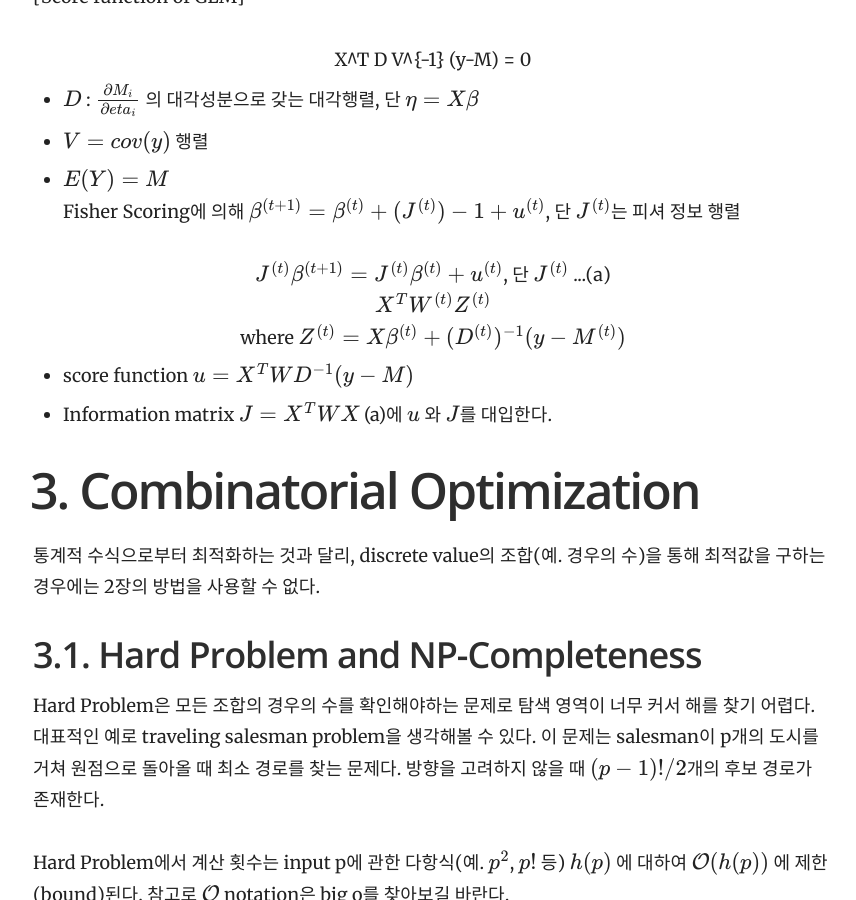
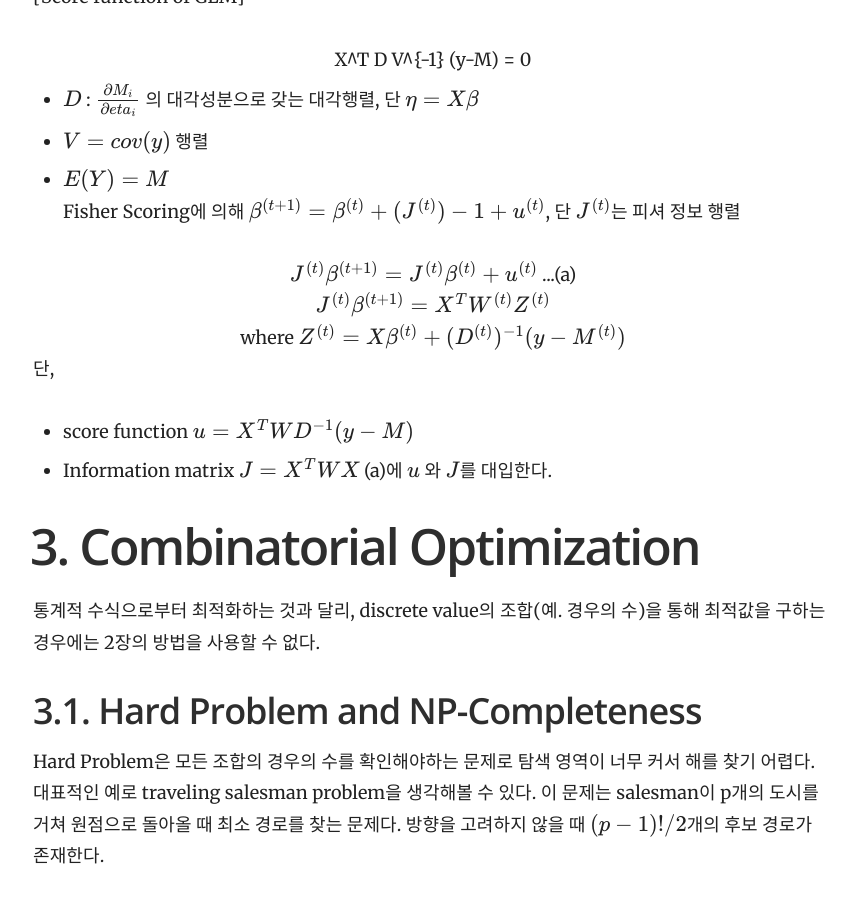
Before and after one commit to yrk3434/yrk3434.github.io, a Jekyll site: the page built from _docs/Theory/Computational Statistics_Optimization.md, in a window 1280 px wide and 900 px high, scrolled down 7353 px. Shown: the whole window, without its empty margins (357-1213 px from the left). Built offline with Jekyll 4.4.1, drawn with Linux system fonts in a browser that asks for light colours; formulas are drawn with MathJax 3.

Commit message:
Update Computational Statistics_Optimization.md

```diff
--- a/_docs/Theory/Computational Statistics_Optimization.md
+++ b/_docs/Theory/Computational Statistics_Optimization.md
@@ -217,9 +217,10 @@ GLM에서 y의 분포는 대개 지수족(exponential family)이다. GLM 전반
 - $ E(Y) = M $
 <br/>
 Fisher Scoring에 의해 $ \beta^{(t+1)}=\beta^{(t)} + (J^{(t)})-1+u^{(t)} $, 단 $ J^{(t)} $는 피셔 정보 행렬<br/>
-<center> $ J^{(t)} \beta^{(t+1)}= J^{(t)} \beta^{(t)} + u^{(t)} $, 단 $ J^{(t)} $ ...(a) </center>
-<center> $ X^T W^{(t)} Z^{(t)} $ </center>
+<center> $ J^{(t)} \beta^{(t+1)}= J^{(t)} \beta^{(t)} + u^{(t)} $ ...(a) </center>
+<center> $ J^{(t)} \beta^{(t+1)} = X^T W^{(t)} Z^{(t)} $ </center>
 <center> where $ Z^{(t)} = X \beta^{(t)} + (D^{(t)})^{-1} (y-M^{(t)}) $   </center>
+단,
 - score function $ u = X^T W D^{-1} (y-M) $
 - Information matrix $ J =  X^T W X $
 (a)에 $ u $ 와 $ J $를 대입한다.
```
